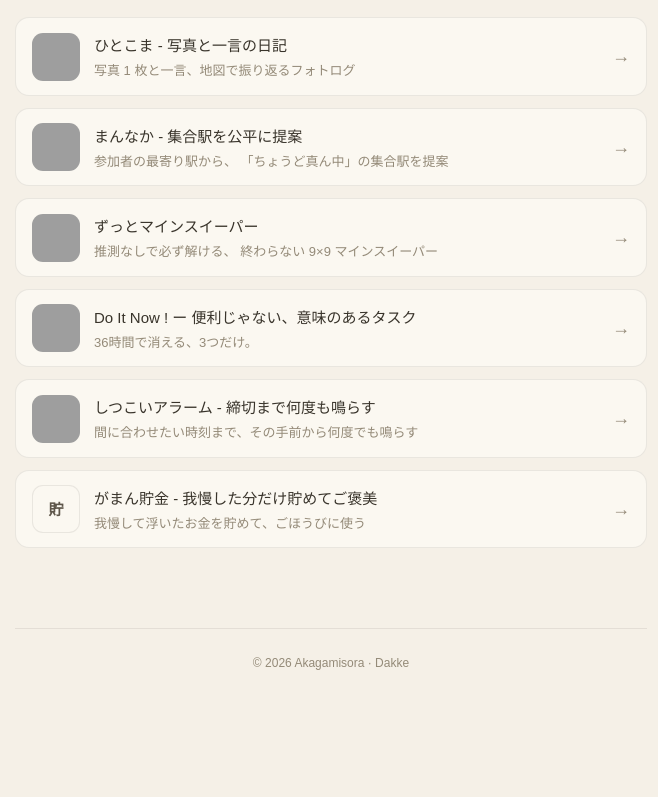
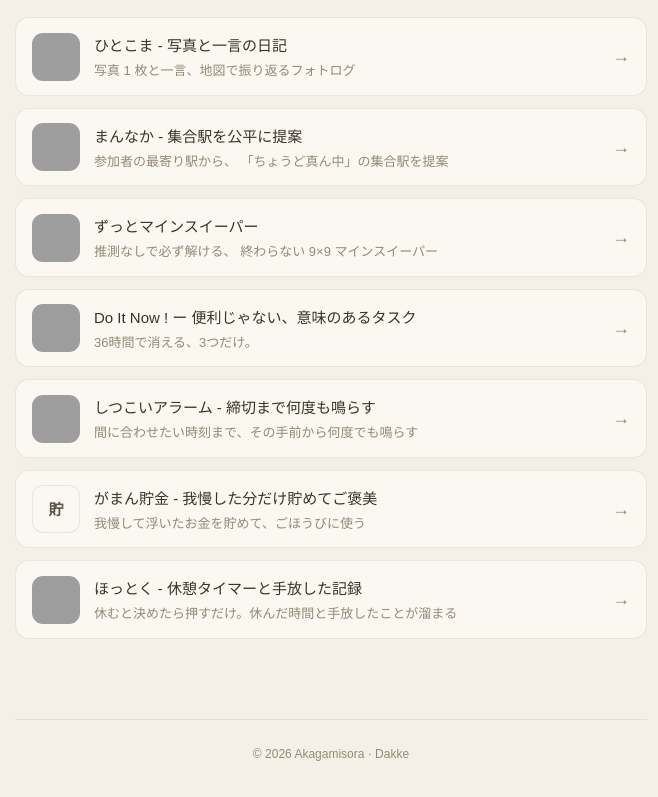
Before and after one commit to Akagamisora/dakke-privacy, a plain HTML site: page index.html in a window 1280 px wide. Shown: the part 6542-7339 px from the top of the page, without its empty margins (309-967 px from the left). Before the commit the page ends 7313 px from the top, so only its background shows below. Drawn offline with Linux system fonts and the light colour scheme; grey boxes are pictures that could not be loaded; a web font is replaced by a local one.

Commit message:
他アプリ一覧に「ほっとく」を追加
Co-Authored-By: Claude Opus 5.5 <noreply@anthropic.com>

```diff
--- a/index.html
+++ b/index.html
@@ -676,6 +676,23 @@
             </div>
             <span class="app-card-arrow">→</span>
           </a>
+          <a
+            class="app-card"
+            href="https://akagamisora.github.io/hottoku-privacy/"
+            target="_blank"
+            rel="noopener"
+          >
+            <img
+              class="app-card-icon"
+              src="https://akagamisora.github.io/hottoku-privacy/app-icon.png"
+              alt=""
+            />
+            <div class="app-card-meta">
+              <div class="app-card-name">ほっとく - 休憩タイマーと手放した記録</div>
+              <div class="app-card-desc">休むと決めたら押すだけ。休んだ時間と手放したことが溜まる</div>
+            </div>
+            <span class="app-card-arrow">→</span>
+          </a>
         </div>
       </section>
 
```
